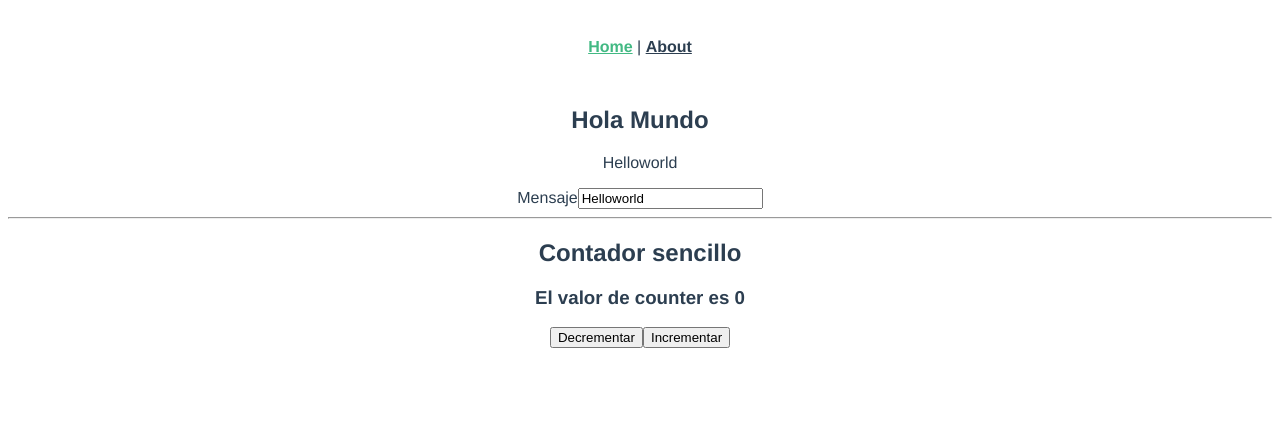
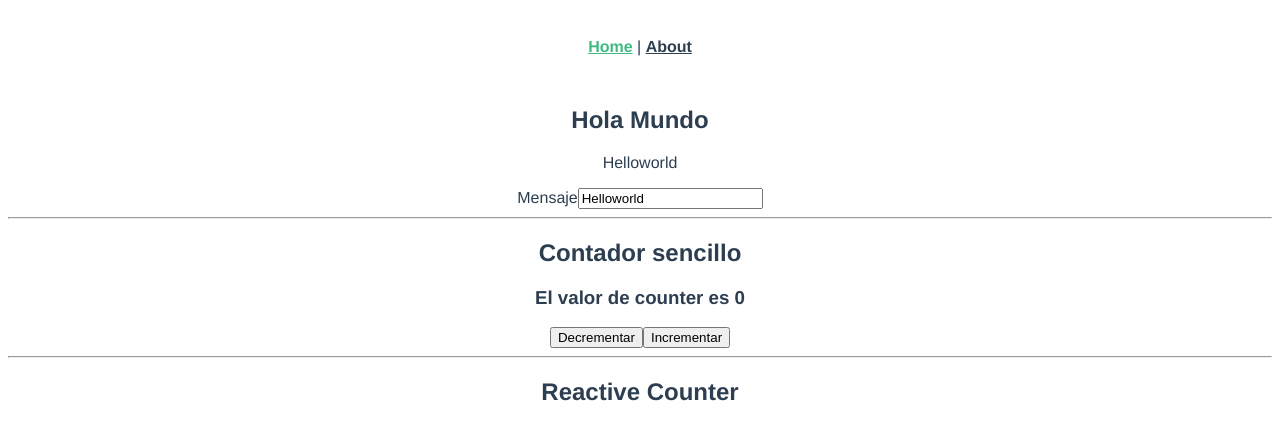
Before and after one commit to JuditAldeguer/vue3-basics, a Vue app: page / in a window 1280 px wide. Shown: the top 440 px of the page. Built offline with nearby package versions, Linux system fonts and the light colour scheme.

Commit message:
feat: add ReactiveCounter component

```diff
--- /dev/null
+++ b/src/components/ReactiveCounterr.vue
@@ -0,0 +1,31 @@
+<template>
+  <h2>Reactive Counter</h2>
+  {{ data }}
+</template>
+
+<script>
+// import { reactive, computed } from 'vue'
+
+export default {
+  name: 'ReactiveCounter'
+  // setup () {
+  //   const data = reactive({
+  //     counter: 0,
+  //     counterComputed: computed(() => {
+  //       const result = `El valor de counter es ${data.counter}`
+  //       return result
+  //     })
+  //   })
+
+  //   const increment = () => {
+  //     counter.value++
+  //   }
+  //   const decrement = () => {
+  //     counter.value--
+  //   }
+  //   return { counterComputed, increment, decrement }
+  // }
+}
+</script>
+
+<style lang="scss"></style>
--- a/src/views/Home.vue
+++ b/src/views/Home.vue
@@ -3,6 +3,8 @@
     <HelloWorld />
     <hr />
     <SimpleCounter />
+    <hr />
+    <ReactiveCounter />
   </div>
 </template>
 
@@ -10,12 +12,14 @@
 // @ is an alias to /src
 import HelloWorld from '@/components/HelloWorld.vue'
 import SimpleCounter from '../components/SimpleCounter.vue'
+import ReactiveCounter from '../components/ReactiveCounterr.vue'
 
 export default {
   name: 'Home',
   components: {
     HelloWorld,
-    SimpleCounter
+    SimpleCounter,
+    ReactiveCounter
   }
 }
 </script>
```
Also changed, not shown: src/components/SimpleCounter.vue (line endings or trailing spaces).
